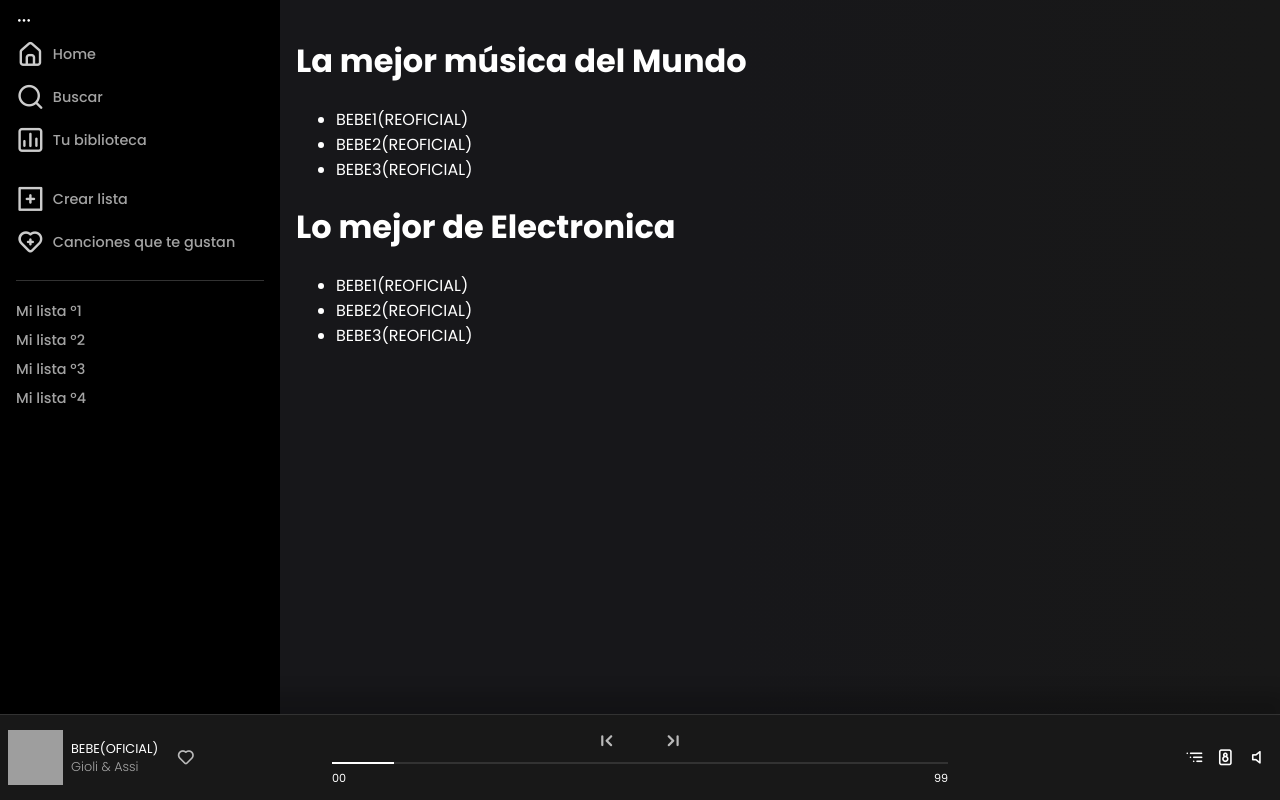
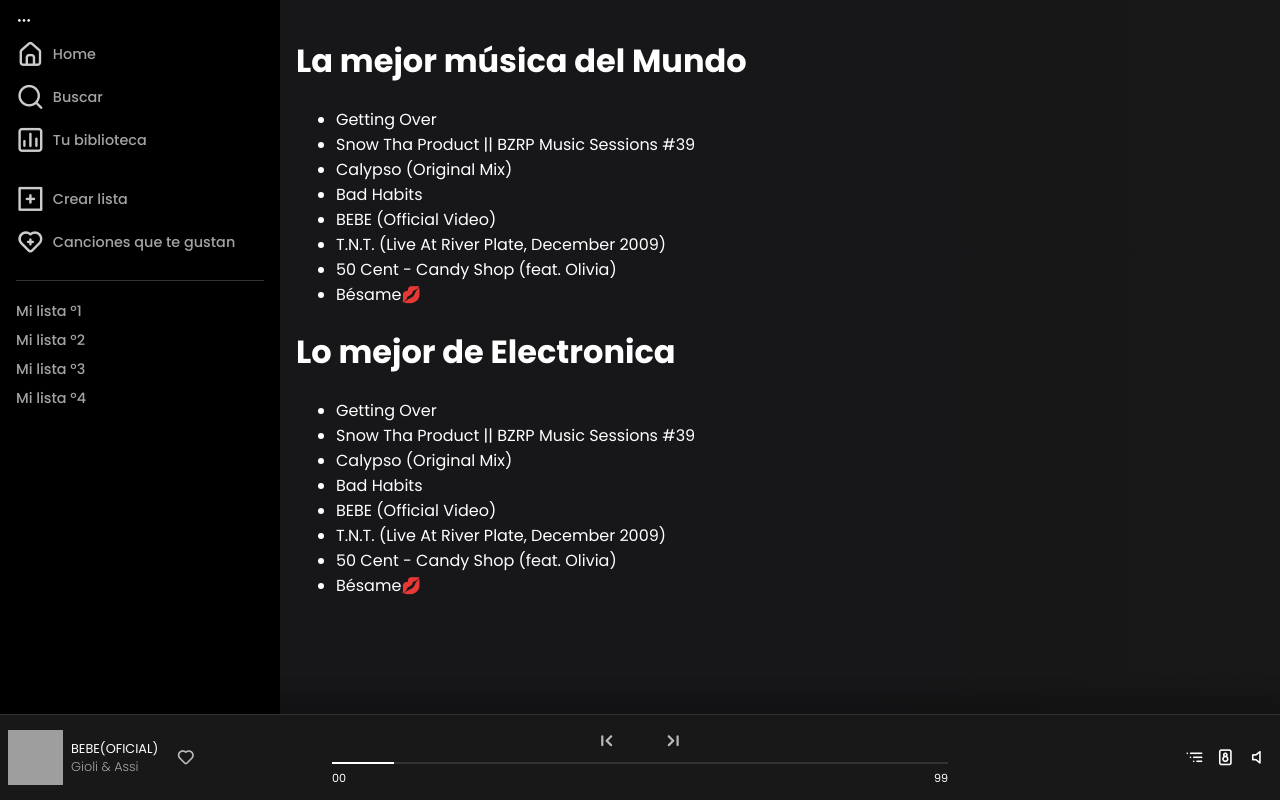
Before and after one commit to jcst2019/spotify-app, an Angular app: page /tracks in a window 1280 px wide. Built offline with nearby package versions, Linux system fonts and the light colour scheme; grey boxes are pictures that could not be loaded.

Commit message:
usando tracks.json

```diff
--- a/src/app/modules/tracks/pages/tracks-page/tracks-page.component.ts
+++ b/src/app/modules/tracks/pages/tracks-page/tracks-page.component.ts
@@ -1,22 +1,37 @@
-import { Component } from '@angular/core';
+import { Component, OnInit } from '@angular/core';
+import * as dataRaw from '../../../../data/tracks.json'
+import { TrackModel } from '@core/models/tracks.model';
 
 @Component({
   selector: 'app-tracks-page',
   templateUrl: './tracks-page.component.html',
   styleUrl: './tracks-page.component.css'
 })
-export class TracksPageComponent {
+export class TracksPageComponent implements OnInit{
 
-  mockTracksList=[
-    {
-      name:'BEBE1(REOFICIAL)'
-    },
-    {
-      name:'BEBE2(REOFICIAL)'
-    },
-    {
-      name:'BEBE3(REOFICIAL)'
-    }
-  ];
+
+  // mockTracksList=[
+  //   {
+  //     name:'BEBE1(REOFICIAL)'
+  //   },
+  //   {
+  //     name:'BEBE2(REOFICIAL)'
+  //   },
+  //   {
+  //     name:'BEBE3(REOFICIAL)'
+  //   }
+  // ];
+
+  mockTracksList: Array<TrackModel> = [];
+
+  ngOnInit(): void {
+  //  console.log({data});
+  //  const data: any = (dataRaw as any).default;
+   const {data}: any = (dataRaw as any).default;
+   console.log({data});
+   this.mockTracksList=data;
+
+  }
+
 
 }
--- a/src/app/shared/components/media-player/media-player.component.ts
+++ b/src/app/shared/components/media-player/media-player.component.ts
@@ -1,4 +1,5 @@
 import { Component, OnInit } from '@angular/core';
+import { TrackModel } from '@core/models/tracks.model';
 
 @Component({
   selector: 'app-media-player',
@@ -7,10 +8,12 @@
 })
 export class MediaPlayerComponent implements OnInit {
 
-mockCover:any={
+mockCover:TrackModel={
   cover:'https://www.hola.com/horizon/landscape/701889d25af9-shakira-z.jpg',
   album:'Gioli & Assi',
   name:'BEBE(OFICIAL)',
+  url:'http://localhost/track.mp3',
+  _id:1
 }
 
   constructor(){
--- a/src/app/shared/components/section-generic/section-generic.component.ts
+++ b/src/app/shared/components/section-generic/section-generic.component.ts
@@ -1,4 +1,5 @@
 import { Component, Input, OnInit } from '@angular/core';
+import { TrackModel } from '@core/models/tracks.model';
 
 @Component({
   selector: 'app-section-generic',
@@ -9,7 +10,7 @@
 
   @Input() title:string='';
   @Input() mode:'small'| 'big'='big';
-  @Input() dataTracks: Array<any> = []
+  @Input() dataTracks: Array<TrackModel> = []
 
   constructor(){
 
```
